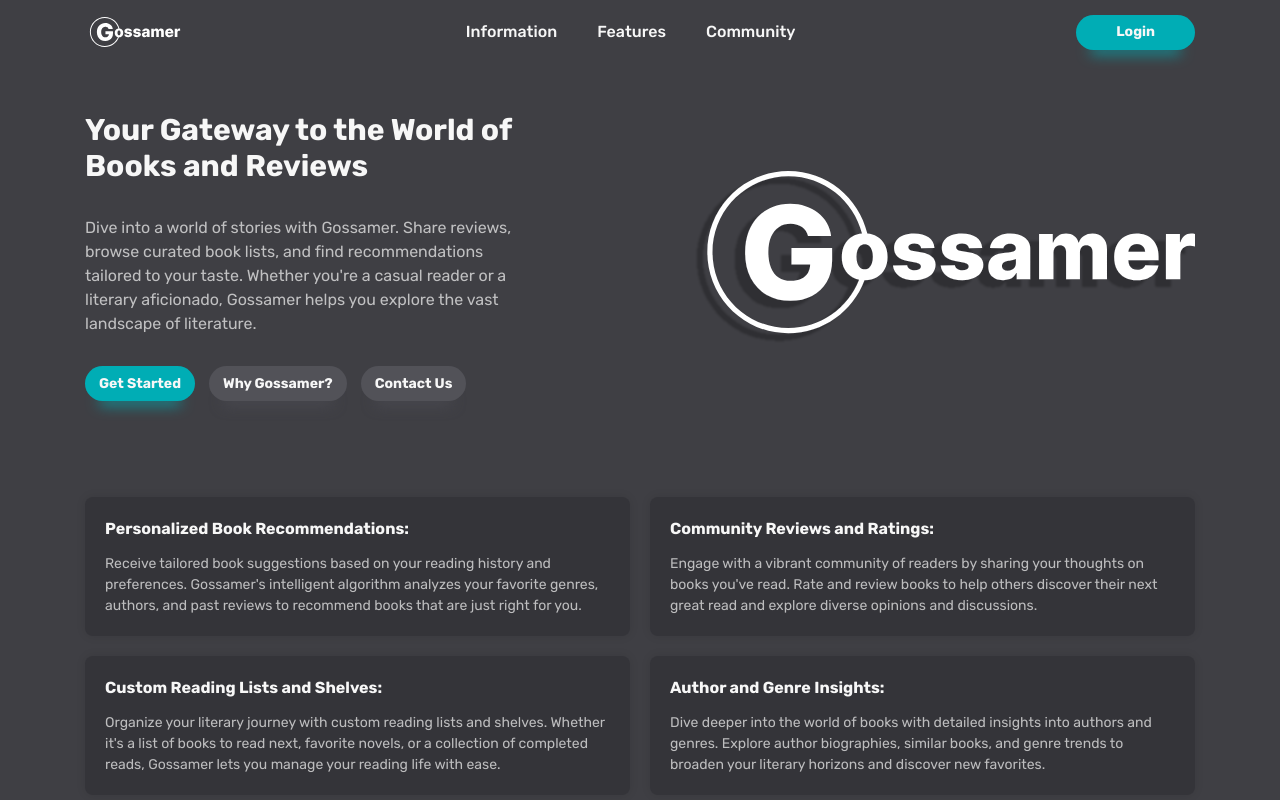
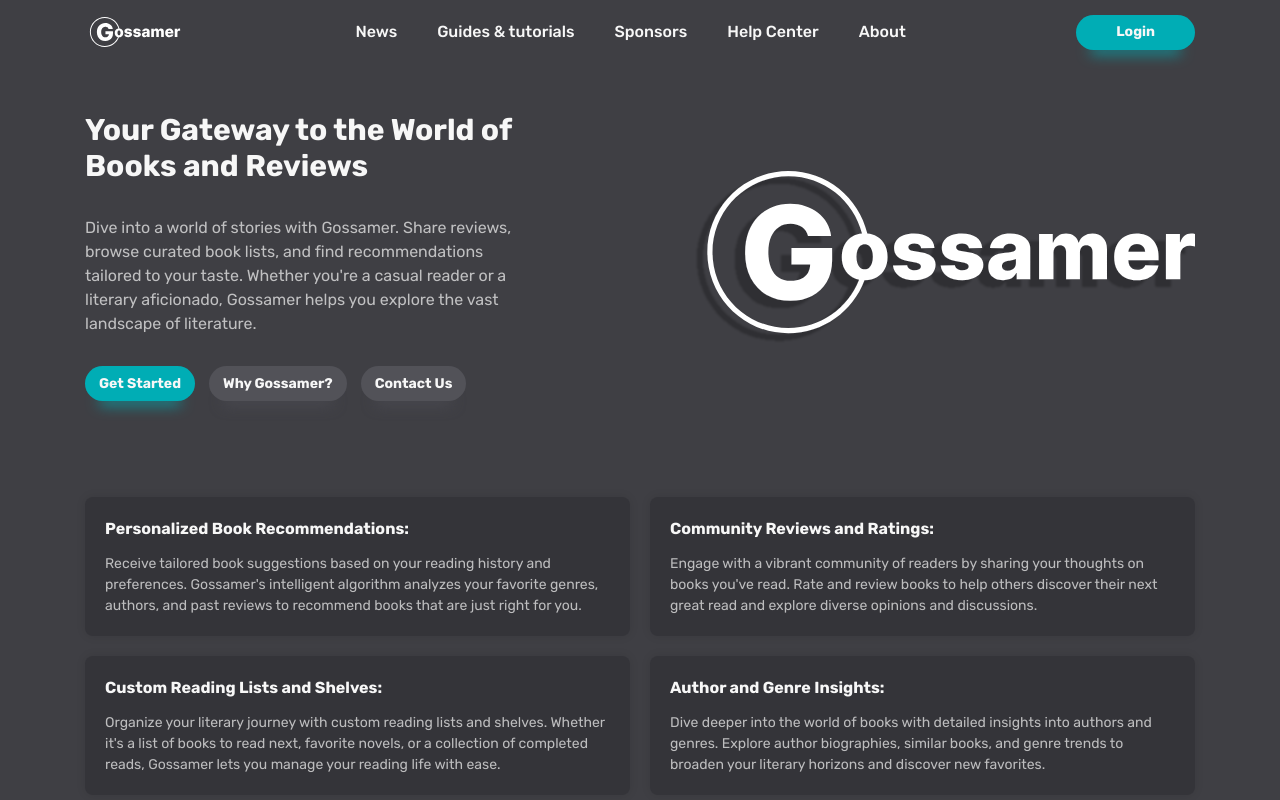
Before and after one commit to sweeppy/Gossamer, a React (Vite) app in the folder Frontend/: page / in a window 1280 px wide. Shown: the top 800 px of the page. Built offline with nearby package versions, Linux system fonts and the light colour scheme.

Commit message:
Update navigation categories

```diff
--- a/Frontend/src/Components/MainPage/Navigation.tsx
+++ b/Frontend/src/Components/MainPage/Navigation.tsx
@@ -10,8 +10,10 @@ const Navigation = () => {
 
       if (primaryNav?.hasAttribute("data-visible")) {
         navToggle?.setAttribute("aria-expanded", "false");
+        document.body.classList.remove("no-scroll");
       } else {
         navToggle?.setAttribute("aria-expanded", "true");
+        document.body.classList.add("no-scroll");
       }
       primaryNav?.toggleAttribute("data-visible");
     };
@@ -55,13 +57,19 @@ const Navigation = () => {
           <nav className="primary-navigation">
             <ul role="list" className="nav-list" id="primary-navigation">
               <li>
-                <a href="#">Information</a>
+                <a href="#">News</a>
               </li>
               <li>
-                <a href="#">Features</a>
+                <a href="#">Guides & tutorials</a>
               </li>
               <li>
-                <a href="#">Community</a>
+                <a href="#">Sponsors</a>
+              </li>
+              <li>
+                <a href="#">Help Center</a>
+              </li>
+              <li>
+                <a href="#">About</a>
               </li>
             </ul>
           </nav>
--- a/Frontend/src/index.css
+++ b/Frontend/src/index.css
@@ -2,6 +2,7 @@
   font-family: "Rubik";
 
   --clr-text: #f7f7f7;
+  --clr-white-primary: #fcf8f3;
   --clr-black: #242323;
   --clr-primary: #3f3f44;
   --clr-primary-accent: #343439;
@@ -313,10 +314,19 @@ article {
   }
 
   .nav-list {
-    display: grid;
-    gap: var(--size-400);
-    text-align: center;
-    font-weight: var(--fw-semi-bold);
+    display: flex;
+    flex-direction: column;
+    align-items: center;
+    gap: var(--size-600);
+    text-align: left;
+    font-weight: var(--fw-regular);
+  }
+
+  .nav-list li {
+    opacity: 0.8;
+    padding: var(--size-300);
+    width: 80%;
+    border-bottom: 1px solid var(--clr-white-primary);
   }
 
   .primary-navigation[data-visible] {
@@ -324,6 +334,10 @@ article {
   }
 }
 /* Utility classes */
+
+.no-scroll {
+  overflow: hidden;
+}
 
 .visually-hidden {
   position: absolute;
```
